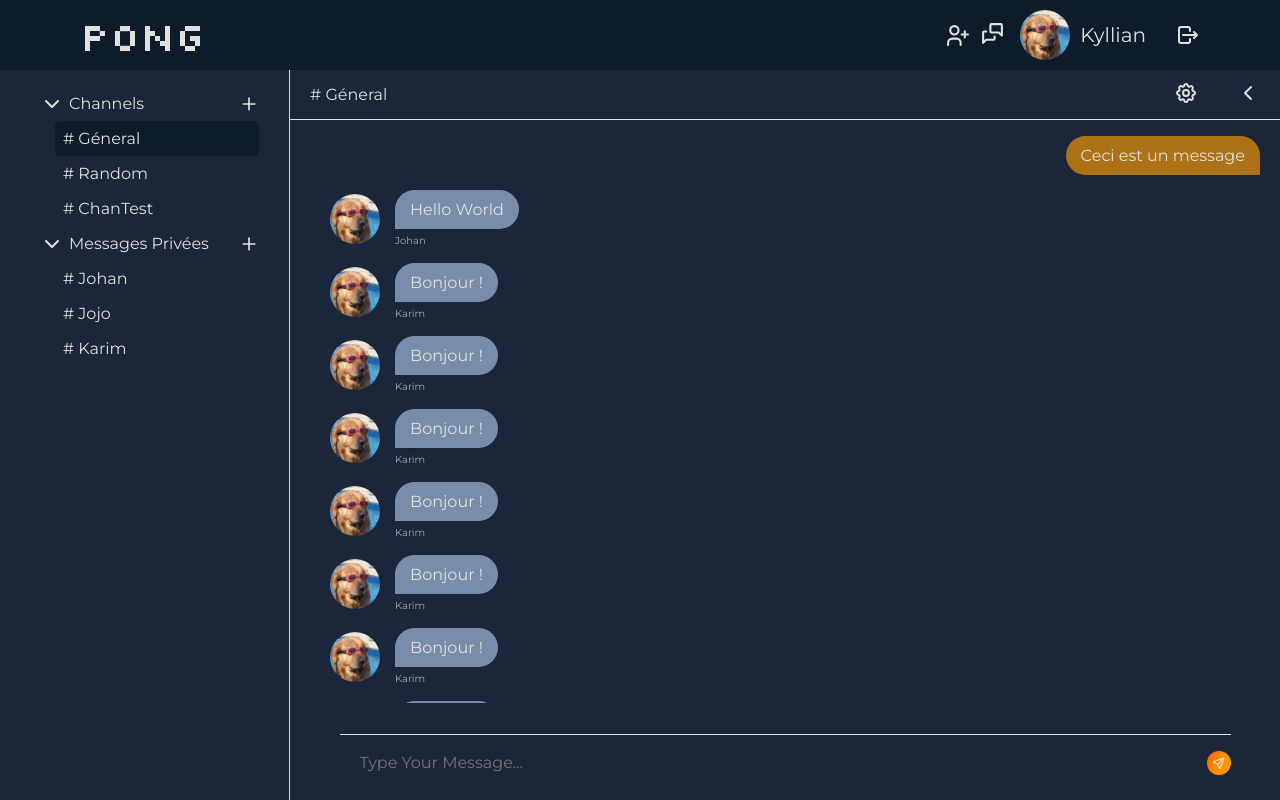
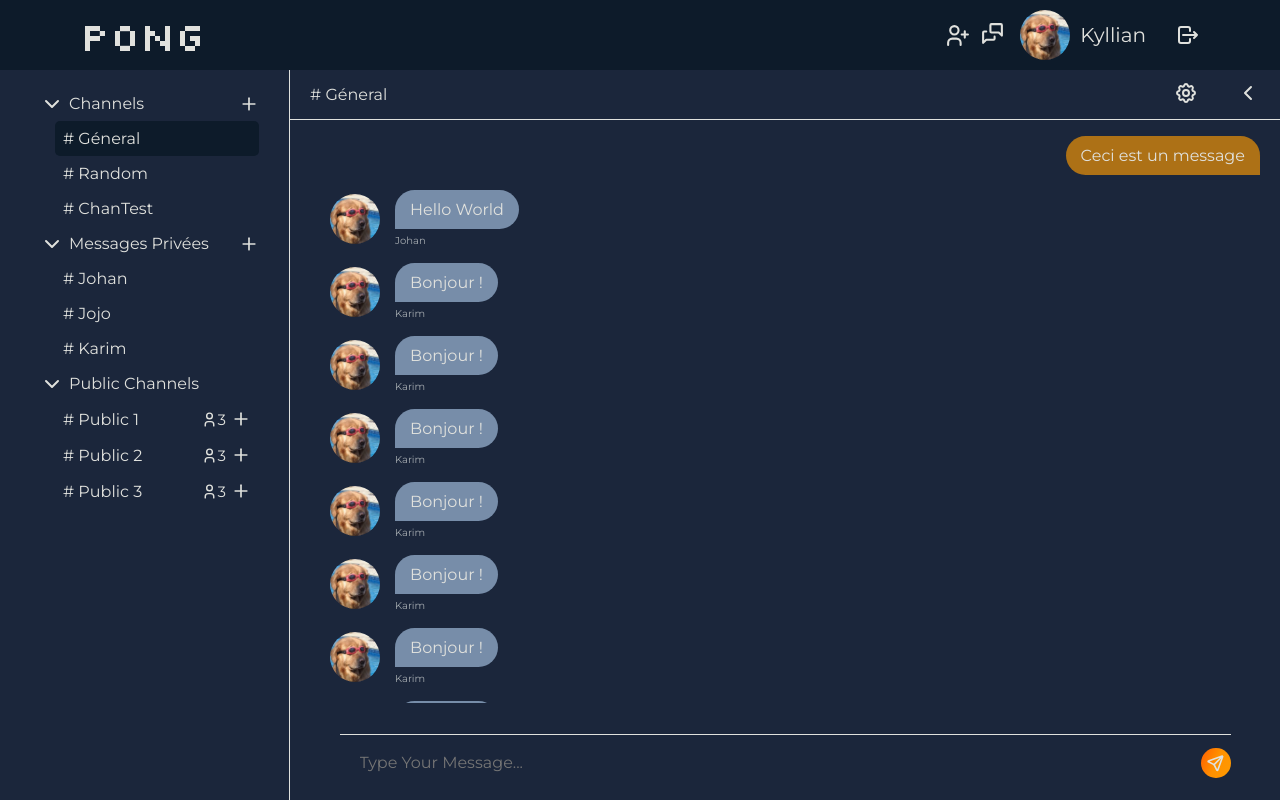
Before and after one commit to IKyllian/ft_transcendence, a React (Create React App) app in the folder front/: page /chat/1 in a window 1280 px wide. Built offline with nearby package versions, Linux system fonts and the light colour scheme.

Commit message:
added public channels display on chat sidebar

```diff
--- a/front/src/Components/Chat/Message-Section/Message-Item.tsx
+++ b/front/src/Components/Chat/Message-Section/Message-Item.tsx
@@ -1,7 +1,7 @@
 import { Link } from "react-router-dom";
 import ProfilPic from "../../../Images-Icons/pp.jpg";
 
-import {ExampleUser} from "../../../Interfaces/Interface-User";
+import { ExampleUser } from "../../../Interfaces/Interface-User";
 
 function MessageItem(props: {sender: ExampleUser, message: string}) {
     const {sender, message} = props;
@@ -10,9 +10,7 @@ function MessageItem(props: {sender: ExampleUser, message: string}) {
             { sender.id !== 1 && <img src={ProfilPic} alt="profil pic" /> }
             <div className="message-item-info">
                 <p className="message-text"> { message } </p>
-                {
-                    sender.id !== 1 && <Link to="/profile" className="message-sender"> { sender.name } </Link>
-                }
+                { sender.id !== 1 && <Link to="/profile" className="message-sender"> { sender.name } </Link> }
             </div>
         </li>
     );
--- a/front/src/Components/Chat/Message-Section/User-Sidebar-Item.tsx
+++ b/front/src/Components/Chat/Message-Section/User-Sidebar-Item.tsx
@@ -3,7 +3,7 @@ import ProfilPic from "../../../Images-Icons/pp.jpg";
 import { ExampleUser } from "../../../Interfaces/Interface-User";
 
 function UserSidebarItem(props: {user: ExampleUser}) {
-    const {user} = props;
+    const { user } = props;
     return (
         <li>
             <div className="avatar-container">
--- a/front/src/Components/Chat/Message-Section/Users-Sidebar.tsx
+++ b/front/src/Components/Chat/Message-Section/Users-Sidebar.tsx
@@ -2,7 +2,7 @@ import UserSidebarItem from "./User-Sidebar-Item";
 import { ExampleUser } from "../../../Interfaces/Interface-User";
 
 function UsersSidebar(props: {usersList: ExampleUser[]}) {
-    const {usersList} = props;
+    const { usersList } = props;
     return (
         <div className="users-sidebar">
             <div className="users-sidebar-wrapper">
@@ -17,7 +17,7 @@ function UsersSidebar(props: {usersList: ExampleUser[]}) {
                             if (index > 0)
                                 return <UserSidebarItem key={elem.id} user={elem} />
                             else
-                                return <> </> //Temporaire
+                                return <> </> //Temporaire en attendant les roles
                         })
                     }
                 </ul>
--- /dev/null
+++ b/front/src/Components/Chat/Sidebar/Item-Content.tsx
@@ -0,0 +1,47 @@
+import { useContext } from "react";
+import { Link } from "react-router-dom";
+
+import { IconUser, IconPlus } from "@tabler/icons";
+import { ChannelsInterfaceFront } from "../../../Interfaces/Interface-Chat";
+import { ChatInterface } from "../../../Interfaces/Datas-Examples";
+import { SidebarContext } from '../Chat';
+
+interface Props {
+    datasArray?: ChannelsInterfaceFront[],
+    publicChanArray?: ChatInterface[],
+    chanClick?: Function,
+}
+
+function ItemContent(props: Props) {
+    const {datasArray, publicChanArray, chanClick} = props;
+    const sidebarStatus = useContext(SidebarContext);
+    return (
+        <ul className="ul-collapse">
+            {
+                datasArray && datasArray.map((elem) =>
+                    <Link className="list-item-container" key={elem.channel.id} to={`/chat/${elem.channel.id}`} onClick={() => sidebarStatus.setSidebarStatus()}>
+                        <li onClick={() => chanClick!(elem.channel.id)} is-target={elem.isActive}>
+                            # {elem.channel.isChannel ? elem.channel.channelName : elem.channel.users[0].name}
+                        </li>
+                    </Link>
+                )
+            }
+            {
+                publicChanArray && publicChanArray.map((elem) =>
+                    <div key={elem.id} className="list-item-container">
+                        <li key={elem.id} className="public-chan-item">
+                            # {elem.isChannel ? elem.channelName : elem.users[0].name}
+                            <div className="icon-container">
+                                <IconUser />
+                                <span> {elem.users.length} </span>
+                                <IconPlus />
+                            </div>
+                        </li>
+                    </div>
+                )
+            }
+        </ul>
+    );
+}
+
+export default ItemContent;
--- /dev/null
+++ b/front/src/Components/Chat/Sidebar/Item-Header.tsx
@@ -0,0 +1,24 @@
+import { IconChevronDown, IconPlus, IconChevronRight } from "@tabler/icons";
+
+interface Props {
+    title: string,
+    publicItem: boolean
+    sidebarOpen: boolean,
+    handleClick: Function,
+    modalStatus?: Function,
+}
+
+function ItemHeader(props: Props) {
+    const {title, publicItem, sidebarOpen, handleClick, modalStatus} = props;
+    return (
+        <div className="collapse-button">
+            <div className="collapse-button-name">
+                { sidebarOpen ? <IconChevronDown onClick={() => handleClick()} /> : <IconChevronRight onClick={() => handleClick()} /> }
+                <p> {title} </p>
+            </div>
+            {publicItem && <IconPlus className="plus-icon" onClick={() => modalStatus!()} />}
+        </div>
+    );
+}
+
+export default ItemHeader;
--- a/front/src/Components/Chat/Sidebar/Sidebar-Item.tsx
+++ b/front/src/Components/Chat/Sidebar/Sidebar-Item.tsx
@@ -1,61 +1,48 @@
-import { useState, useContext } from "react";
-import { Link } from "react-router-dom"
+import { useState } from "react";
 
-import { IconChevronDown, IconPlus, IconChevronRight } from "@tabler/icons";
 import { ChannelsInterfaceFront } from "../../../Interfaces/Interface-Chat";
-import { SidebarContext } from '../Chat';
+import { ChatInterface } from "../../../Interfaces/Datas-Examples";
+import ItemHeader from "./Item-Header";
+import ItemContent from "./Item-Content";
 
 interface SidebarItemProps {
     index: number,
     title: string,
-    datasArray: ChannelsInterfaceFront[] | undefined,
-    setShowModal: Function,
-    showModal: number,
-    chanClick: Function,
+    datasArray?: ChannelsInterfaceFront[],
+    publicChanArray?: ChatInterface[],
+    setShowModal?: Function,
+    showModal?: number,
+    chanClick?: Function,
 }
 
 function SidebarItem(props: SidebarItemProps) {
     const [sidebarOpen, setSidebarOpen] = useState<boolean>(true);
 
-    const {index, title, datasArray, setShowModal, showModal, chanClick} = props;
-    const sidebarStatus = useContext(SidebarContext);
+    const {index, title, datasArray, publicChanArray, setShowModal, showModal, chanClick} = props;
 
     const handleClick = () => {
-        if (sidebarOpen)
-            setSidebarOpen(false);
-        else
-            setSidebarOpen(true);
+        setSidebarOpen(!sidebarOpen);
     }
 
     const modalStatus = () => {
-        if (showModal > 0)
-            setShowModal(0);
+        if (showModal! > 0)
+            setShowModal!(0);
         else
-            setShowModal(index === 0 ? 1 : 2);
+            setShowModal!(index === 0 ? 1 : 2);
     }
 
     return (
         <li className="ul-wrapper-elem">
-            <div className="collapse-button">
-                <div className="collapse-button-name">
-                    { sidebarOpen ? <IconChevronDown onClick={handleClick} /> : <IconChevronRight onClick={handleClick} /> }
-                    <p> {title} </p>
-                </div>
-                <IconPlus className="plus-icon" onClick={modalStatus} />
-            </div>
+            {datasArray && <ItemHeader title={title} publicItem={true} sidebarOpen={sidebarOpen} handleClick={handleClick} modalStatus={modalStatus} />}
+            {publicChanArray && <ItemHeader title={title} publicItem={false} sidebarOpen={sidebarOpen} handleClick={handleClick} />}
+
             {
                datasArray !== undefined && sidebarOpen &&
-               <ul className="ul-collapse">
-                    {
-                        datasArray.map((elem) =>
-                            <Link key={elem.channel.id} to={`/chat/${elem.channel.id}`} onClick={() => sidebarStatus.setSidebarStatus()}>
-                                <li onClick={() => chanClick(elem.channel.id)} is-target={elem.isActive}>
-                                    # {elem.channel.isChannel ? elem.channel.channelName : elem.channel.users[0].name}
-                                </li>
-                            </Link>
-                        )
-                    }
-                </ul>
+               <ItemContent datasArray={datasArray} chanClick={chanClick!} />
+            }
+            {
+               publicChanArray !== undefined && sidebarOpen &&
+               <ItemContent publicChanArray={publicChanArray} />
             }
         </li>
     );
--- a/front/src/Components/Chat/Sidebar/Sidebar.tsx
+++ b/front/src/Components/Chat/Sidebar/Sidebar.tsx
@@ -1,6 +1,6 @@
 import { useEffect, useState, useContext, useRef } from "react";
 import { useParams } from "react-router-dom";
-import { ChannelsDatas } from "../../../Interfaces/Datas-Examples";
+import { ChannelsDatas, ChannelsPublicDatas } from "../../../Interfaces/Datas-Examples";
 import { ChannelsInterfaceFront } from "../../../Interfaces/Interface-Chat";
 import SidebarItem from "./Sidebar-Item";
 import { SidebarContext } from "../Chat";
@@ -64,12 +64,11 @@ function Sidebar(props: {showModal: number, setShowModal: Function}) {
 
     return (
         <div ref={ref} className={`chat-sidebar ${sidebarStatus.sidebar ? "chat-sidebar-responsive" : ""}`}>
-            {/* <IconX className="sidebar-icon-responsive" /> */}
             <ul className="ul-wrapper">
                 <SidebarItem
                     index={0}
                     title="Channels"
-                    datasArray={chanDatas === undefined ? undefined : chanDatas.filter((elem) => elem.channel.isChannel)} // (Temporaire en attendant le Back) Sert pour l'instant à différencié le type ChannelInterface et PrivateMessageInterface puisque tout est stocker dans le meme tableau
+                    datasArray={chanDatas === undefined ? undefined : chanDatas.filter((elem) => elem.channel.isChannel)}
                     setShowModal={setShowModal}
                     showModal={showModal}
                     chanClick={chanClick}
@@ -77,7 +76,15 @@ function Sidebar(props: {showModal: number, setShowModal: Function}) {
                 <SidebarItem
                     index={1}
                     title="Messages Privées"
-                    datasArray={chanDatas === undefined ? undefined : chanDatas.filter((elem) => !elem.channel.isChannel)} // (Temporaire en attendant le Back) Sert pour l'instant à différencié le type ChannelInterface et PrivateMessageInterface puisque tout est stocker dans le meme tableau
+                    datasArray={chanDatas === undefined ? undefined : chanDatas.filter((elem) => !elem.channel.isChannel)}
+                    setShowModal={setShowModal}
+                    showModal={showModal}
+                    chanClick={chanClick}
+                />
+                <SidebarItem
+                    index={2}
+                    title="Public Channels"
+                    publicChanArray={ChannelsPublicDatas}
                     setShowModal={setShowModal}
                     showModal={showModal}
                     chanClick={chanClick}
--- a/front/src/Interfaces/Datas-Examples.ts
+++ b/front/src/Interfaces/Datas-Examples.ts
@@ -60,7 +60,7 @@ export interface ChatInterface {
     messages: MessageInterface[],
     users: ExampleUser[],
     admin?: ExampleUser,
-    password?: string | null,
+    password?: string,
 }
 
 const messageExample1: MessageInterface = {
@@ -132,7 +132,6 @@ export const ChannelsDatas: ChatInterface[] = [
             usersArray[0], usersArray[1], usersArray[2]
         ],
         admin: usersArray[0],
-        password: null,
     }, {
         id: 2,
         isChannel: true,
@@ -144,7 +143,6 @@ export const ChannelsDatas: ChatInterface[] = [
             usersArray[0], usersArray[1]
         ],
         admin: usersArray[0],
-        password: null,
     }, {
         id: 3,
         isChannel: true,
@@ -156,7 +154,6 @@ export const ChannelsDatas: ChatInterface[] = [
             usersArray[0], usersArray[1], usersArray[2], usersArray[3]
         ],
         admin: usersArray[0],
-        password: null,
     }, {
         id: 4,
         isChannel: false,
@@ -180,3 +177,42 @@ export const ChannelsDatas: ChatInterface[] = [
         ]
     }
 ];
+
+
+export const ChannelsPublicDatas: ChatInterface[] = [
+    {
+        id: 1,
+        isChannel: true,
+        channelName: "Public 1",
+        messages: [
+            messageExample1, messageExample2, messageExample3, messageExample3, messageExample3, messageExample3, messageExample3, messageExample3, messageExample3, messageExample3, messageExample3, messageExample3
+        ],
+        users: [
+            usersArray[0], usersArray[1], usersArray[2]
+        ],
+        admin: usersArray[0],
+    }, {
+        id: 2,
+        isChannel: true,
+        channelName: "Public 2",
+        messages: [
+            messageExample1, messageExample2, messageExample3, messageExample3, messageExample3, messageExample3, messageExample3, messageExample3, messageExample3, messageExample3, messageExample3, messageExample3
+        ],
+        users: [
+            usersArray[0], usersArray[1], usersArray[2]
+        ],
+        admin: usersArray[0],
+    }, {
+        id: 3,
+        isChannel: true,
+        channelName: "Public 3",
+        messages: [
+            messageExample1, messageExample2, messageExample3, messageExample3, messageExample3, messageExample3, messageExample3, messageExample3, messageExample3, messageExample3, messageExample3, messageExample3
+        ],
+        users: [
+            usersArray[0], usersArray[1], usersArray[2]
+        ],
+        admin: usersArray[0],
+        password: "password",
+    },
+]
--- a/front/src/Styles/Chat/Chat.scss
+++ b/front/src/Styles/Chat/Chat.scss
@@ -45,8 +45,7 @@
                         margin-top: 2px;
                     }
 
-                    a {
-                        cursor: pointer;
+                    .list-item-container {
                         text-decoration: none;
                         li {
                             padding: 8px;
@@ -58,6 +57,32 @@
 
                         li[is-target="true"] {
                             background-color: $DarkPalette;
+                        }
+
+                        .public-chan-item {
+                            display: flex;
+                            align-items: center;
+                            justify-content: space-between;
+
+                            .icon-container {
+                                display: flex;
+                                align-items: center;
+                                span {
+                                    font-size: 15px;
+                                }
+                                svg {
+                                    &:first-child {
+                                        width: 17px;
+                                        height: 17px;
+                                    }
+                                    &:last-child {
+                                        cursor: pointer;
+                                        width: 20px;
+                                        height: 20px;
+                                        margin-left: 5px;
+                                    }
+                                }
+                            }
                         }
                     }
                 }
@@ -205,6 +230,8 @@
                 cursor: pointer;
                 background-color: $OrangeProfile;
                 border-radius: 50%;
+                width: 30px;
+                height: 30px;
                 padding: 5px;
                 background: linear-gradient(112deg, rgba(255,94,0,1) 0%, rgba(255,145,0,1) 50%, rgba(255,154,0,1) 100%);
             }
@@ -293,6 +320,9 @@
                 .message-wrapper {
                     .message-header {
                         padding: 0 $HeaderResponsive800Marge;
+                        &-right-side {
+                            margin-right: 0px;
+                        }
                         .burger-icon-responsive {
                             display: block;
                         }
@@ -333,6 +363,7 @@
 @media screen and (max-width: $BreakPoint_500) {
     .chat-page-container {
         .message-container {
+            .message-container-main {
                 .message-wrapper {
                     .message-header {
                         padding: 0 $HeaderResponsive500Marge;
@@ -351,3 +382,4 @@
             }
         }
     }
+}
```
Lines whose indentation alone changed are shown as unchanged.
